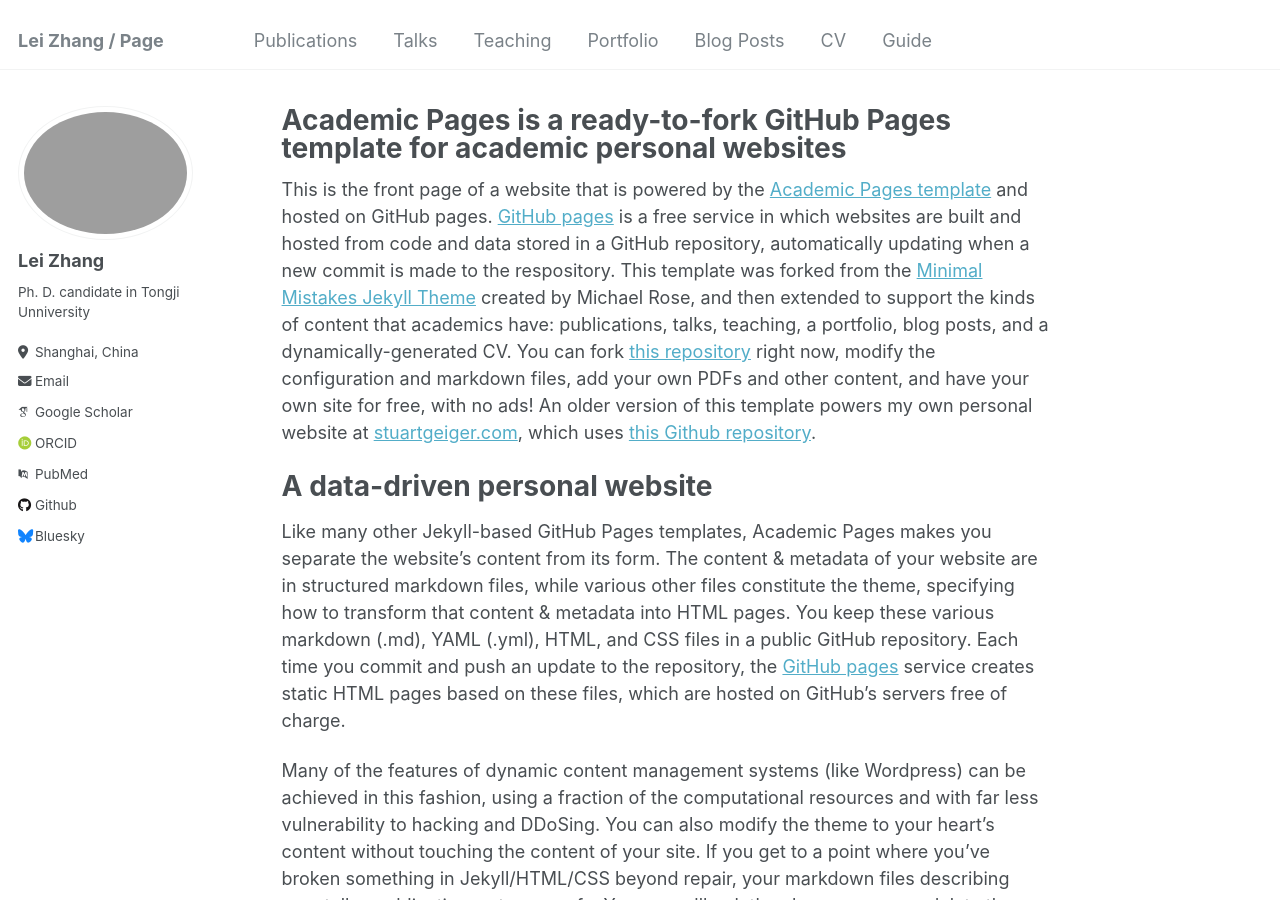
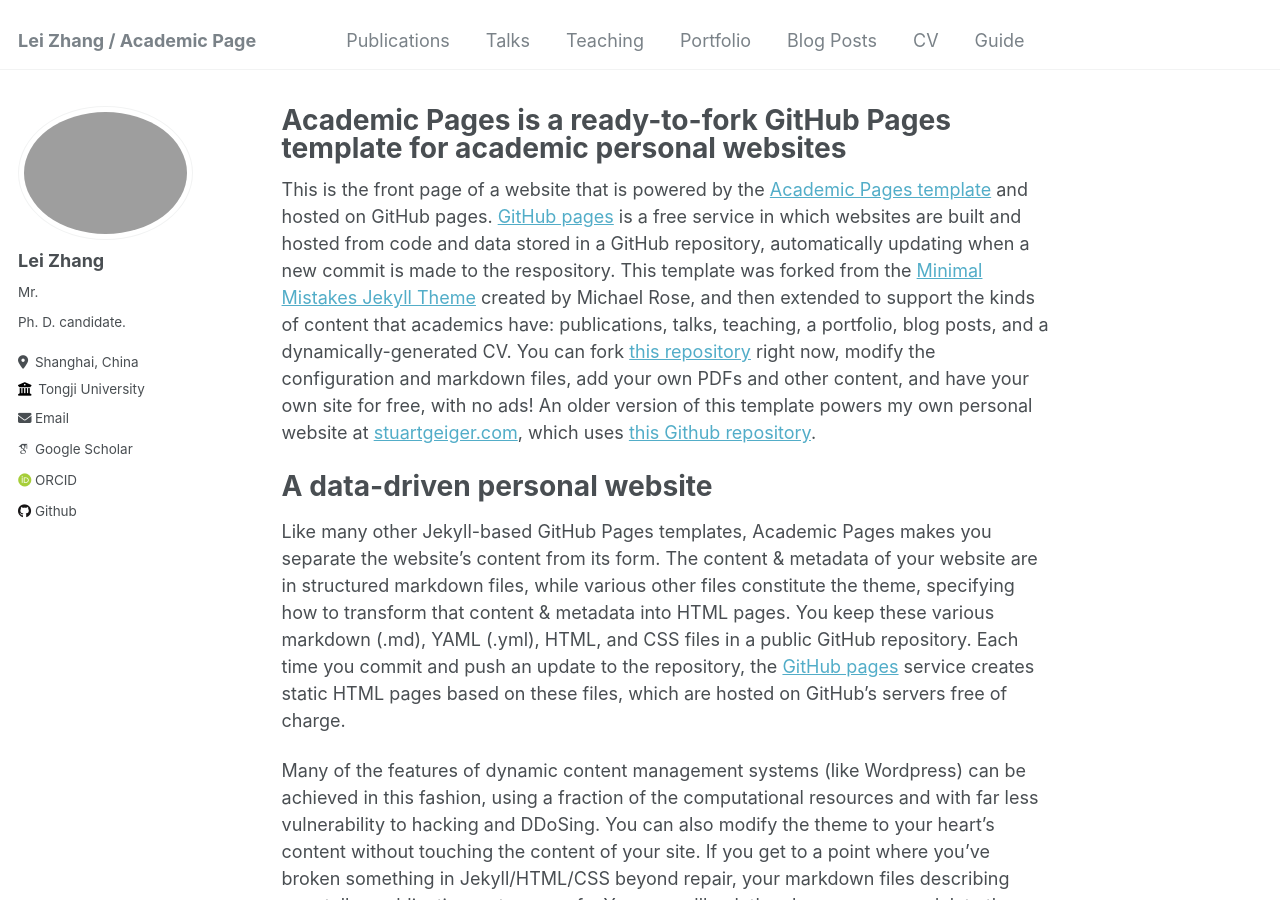
Before and after one commit to tju-zl/tju-zl.github.io, a Jekyll site: the page built from _pages/about.md, in a window 1280 px wide and 900 px high. Built offline with Jekyll 4.4.1, drawn with Linux system fonts in a browser that asks for light colours; some web fonts are replaced.

Commit message:
Update _config.yml

```diff
--- a/_config.yml
+++ b/_config.yml
@@ -8,7 +8,7 @@
 
 # Basic Site Settings
 locale                   : "en-US"
-title                    : "Lei Zhang / Page"
+title                    : "Lei Zhang / Academic Page"
 title_separator          : "-"
 name                     : &name "Lei Zhang"
 description              : &description "personal description"
@@ -23,20 +23,20 @@
   # Biographic information
   avatar           : "profile.png"
   name             : "Lei Zhang"
-  pronouns         : # example: "she/her"
-  bio              : "Ph. D. candidate in Tongji Unniversity"
+  pronouns         : "Mr."
+  bio              : "Ph. D. candidate."
   location         : "Shanghai, China"
-  university       : "Tongji University"
+  employer         : "Tongji University"
   uri              : # URL
   email            : "2110610@tongji.edu.cn"
 
   # Academic websites
   arxiv            : # URL - Update with the correct link to your profile
-  googlescholar    : "https://scholar.google.com/citations?user=PS_CX0AAAAAJ"
+  googlescholar    : "https://scholar.google.com.hk/citations?user=t_RccPcAAAAJ&hl=zh-CN"
   impactstory      : # URL
-  orcid            : "http://orcid.org/yourorcidurl"
+  orcid            : "https://orcid.org/0000-0002-1110-6543"
   semantic         : # URL
-  pubmed           : "https://www.ncbi.nlm.nih.gov/pubmed/?term=john+snow"
+  pubmed           : # "https://www.ncbi.nlm.nih.gov/pubmed/?term=john+snow"
   researchgate     : # URL
 
   # Repositories and software development
@@ -48,7 +48,7 @@
   stackoverflow    : # User number or user number and name (i.e., use "1" or "1/jeff-atwood")
 
   # Social media
-  bluesky          : "Wechat.app" # Replace this with you Bluesky username
+  bluesky          : # "Wechat.app" # Replace this with you Bluesky username
   facebook         : # Username
   flickr           : # Username
   foursquare       : # Username
```
